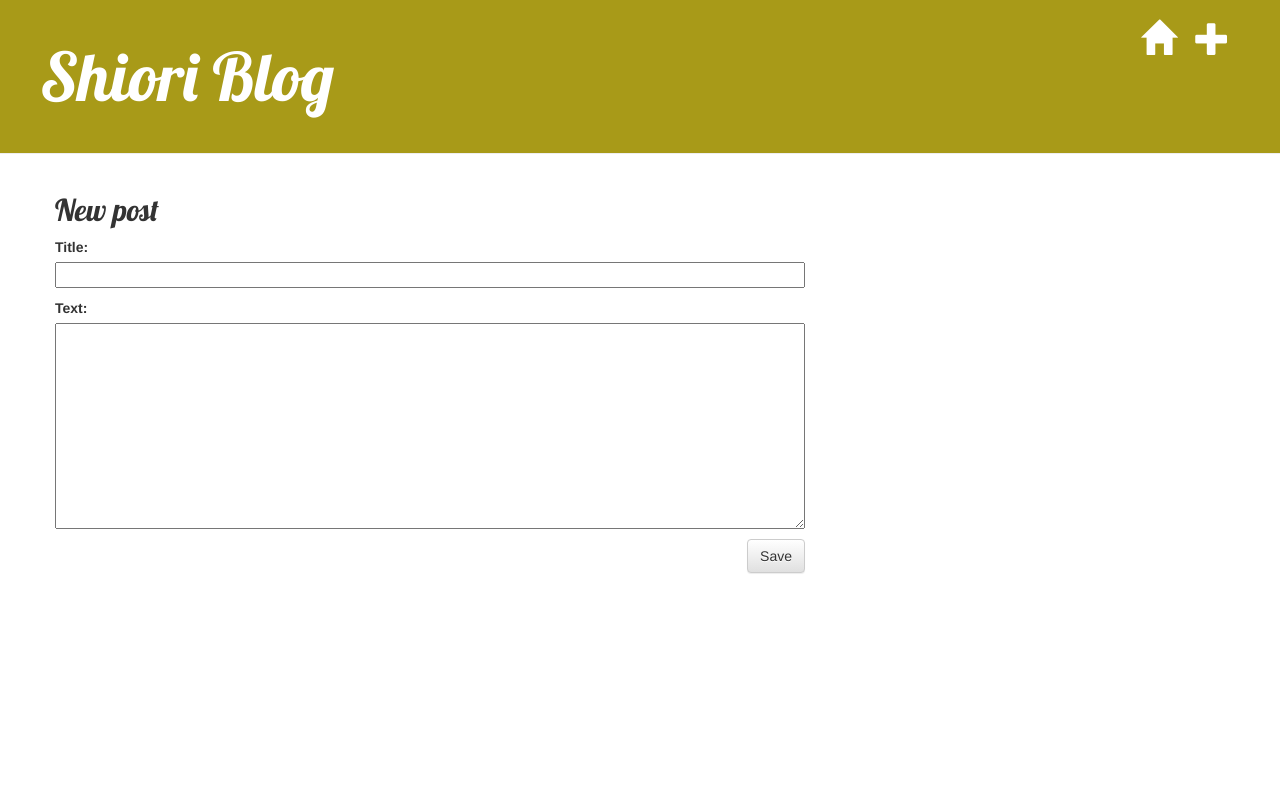
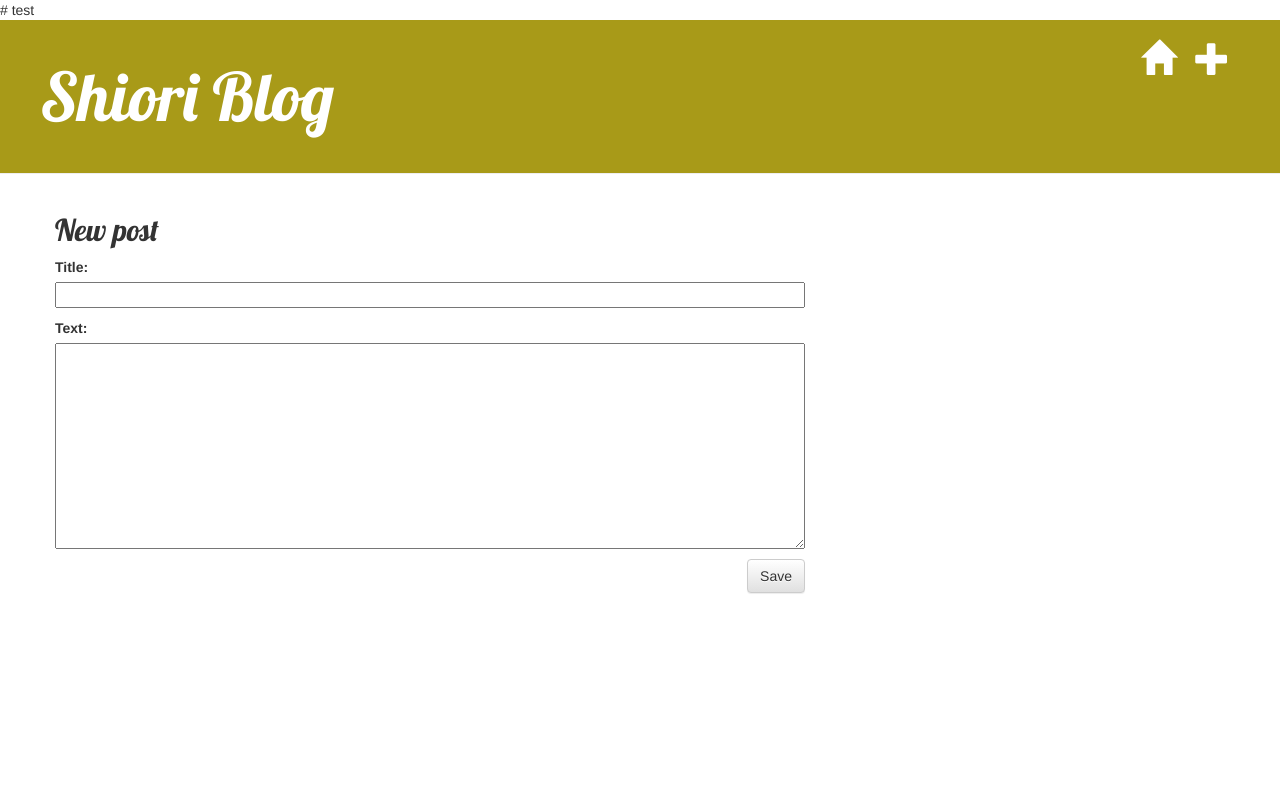
Before and after one commit to Shiori718/my-first-blog, a Django app: page /post/new/ in a window 1280 px wide. Run offline with Django 3.2, Linux system fonts and the light colour scheme; some libraries are stand-ins or nearby versions.

Commit message:
Update base.html

```diff
--- a/blog/templates/blog/base.html
+++ b/blog/templates/blog/base.html
@@ -1,3 +1,4 @@
+# test
 {% load static %}
 <html>
     <head>
```
